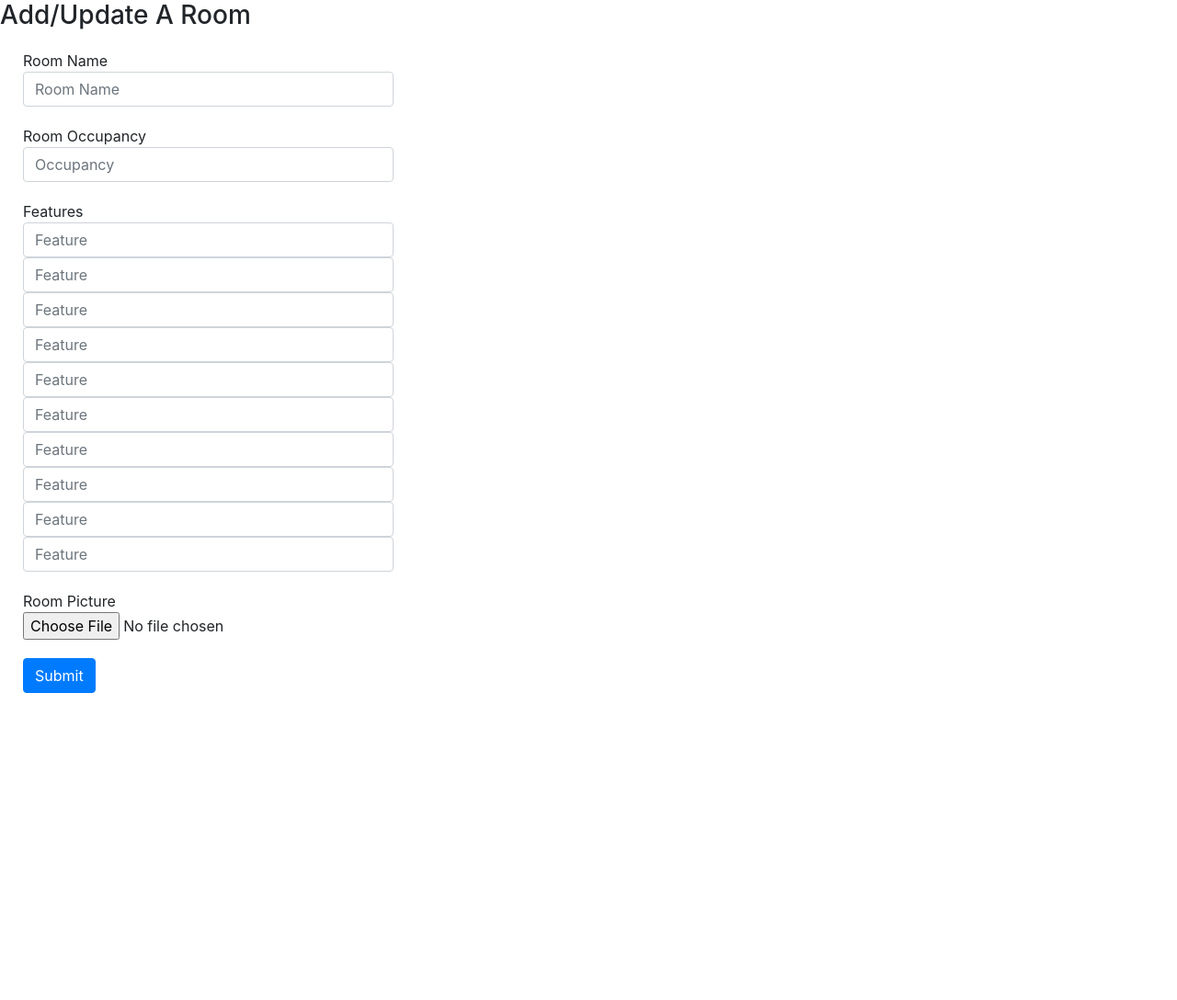
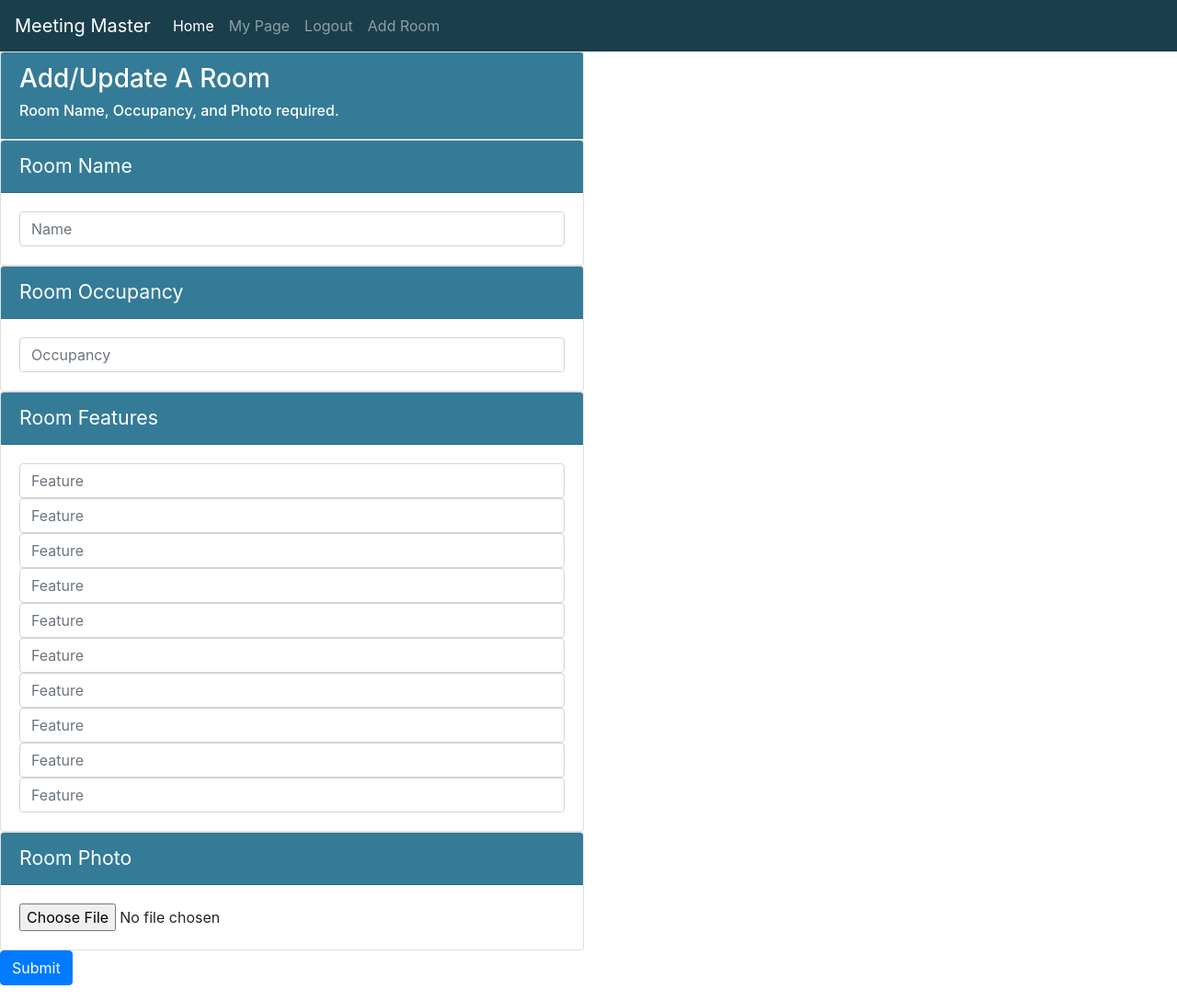
Before and after one commit to edd426/WebFinalGroupProject, a PHP site: page /WebFinalGroupProject/room.php in a window 1280 px wide. Shown: the whole page at 92% size. Before the commit the page ends 754 px from the top, so only its background shows below. Run offline with PHP 8.4, Linux system fonts and the light colour scheme; a user stored in the database is signed in; data comes from the database, SQL or seed files in the repository; both versions use the stored data as it was after the commit; data that the repository does not hold is empty.

Commit message:
corrected links, added navbar, updated style, updated database script

```diff
--- a/delete.php
+++ b/delete.php
@@ -8,7 +8,7 @@ if(!isset($_SESSION['userid'])) {
 }
 
 if (!$_SESSION['admin']){
-    header("Location: home.php"); // check this
+    header("Location: home1.php"); // check this
 }
 
 
@@ -37,7 +37,7 @@ if(isset($_GET['roomid'])){
     $sql = "UPDATE room SET Deleted=TRUE WHERE RoomID=$roomid;";
     $result = mysqli_query($conn, $sql);
 }
-header('Location: home.php');
+header('Location: home1.php');
 
 
 ?>
--- a/room.php
+++ b/room.php
@@ -8,7 +8,7 @@ if(!isset($_SESSION['userid'])) {
 }
 
 if (!$_SESSION['admin']){
-    header("Location: home.php"); // check this
+    header("Location: home1.php"); // check this
 }
 
 ?>
@@ -16,12 +16,30 @@ if (!$_SESSION['admin']){
 <html lang="en">
 <head>
     <link rel="stylesheet" href="https://stackpath.bootstrapcdn.com/bootstrap/4.1.3/css/bootstrap.min.css" integrity="sha384-MCw98/SFnGE8fJT3GXwEOngsV7Zt27NXFoaoApmYm81iuXoPkFOJwJ8ERdknLPMO" crossorigin="anonymous">
-    <link href="signup.css" type="text/css" rel="stylesheet">
+    <!--<link href="signup.css" type="text/css" rel="stylesheet">-->
+    <link href="style.css" type="text/css" rel="stylesheet">
     <script src="jquery-3.3.1.js"></script>
     <meta name="viewport" content="width=device-width, initial-scale=1">
 </head>
 <body>
-
+<nav class="navbar navbar-expand-lg navbar-dark" style="background-color: #1A3E4C;">
+  <a class="navbar-brand" href="#">Meeting Master</a>
+  <button class="navbar-toggler" type="button" data-toggle="collapse" data-target="#navbarNavAltMarkup" aria-controls="navbarNavAltMarkup" aria-expanded="false" aria-label="Toggle navigation">
+    <span class="navbar-toggler-icon"></span>
+  </button>
+  <div class="collapse navbar-collapse" id="navbarNavAltMarkup">
+    <div class="navbar-nav">
+      <a class="nav-item nav-link active" href="home1.php">Home <span class="sr-only">(current)</span></a>
+      <a class="nav-item nav-link" href="user.php">My Page</a>
+      <a class="nav-item nav-link" href="logout.php">Logout</a>
+      <?php
+        if($_SESSION['admin']){
+            echo "<a class='nav-item nav-link' href='room.php'>Add Room</a>";
+        }
+      ?>
+    </div>
+  </div>
+</nav>
 <?php
 
 $dbuser = 'root';
@@ -58,7 +76,7 @@ if(isset($_GET['roomid'])){
 
     // if RoomID doesn't exist, redirect to home page
     if(mysqli_num_rows($result)==0){
-        header("location: home.php");
+        header("location: home1.php");
     }
     // Get Name and occupancy
     $row = mysqli_fetch_array($result);
@@ -80,23 +98,48 @@ while($row = mysqli_fetch_array($result))
 
 // insert the form below
 ?>
+    <div class='form-row'>
+    <div class='col-6'>
+    <div class='card'>
+    <div class='card-header'>
         <h3>Add/Update A Room</h3>
+        <h6>Room Name, Occupancy, and Photo required.</h6>
+    </div>
+    </div>
+    </div>
+    </div>
     <form action='' method='POST' enctype='multipart/form-data'>
         <div class="form-row">
-            <div class="col-4">
+            <div class="col-6">
+                <div class='card'>
+                    <div class='card-header'>
                         Room Name
-                <input type="text" class ="form-control" id="RoomName" name="roomname" placeholder="Room Name" value="<?php echo $roomname; ?>" novalidate>
+                    </div>
+                    <div class='card-body'>
+                        <input type="text" class ="form-control" id="RoomName" name="roomname" placeholder="Name" value="<?php echo $roomname; ?>" novalidate>
+                    </div>
+                </div>
             </div>
         </div>
         <div class="form-row">
-            <div class="col-4">
+            <div class="col-6">
+                <div class='card'>
+                    <div class='card-header'>
                         Room Occupancy
+                    </div>
+                    <div class='card-body'>
                         <input type="text" class="form-control" id="Occupancy" name="roomoccupancy" value="<?php echo $occupancy; ?>"  placeholder="Occupancy">
                     </div>
                 </div>
+            </div>
+        </div>
         <div class="form-row">
-            <div class="col-4">
-            Features
+            <div class="col-6">
+                <div class='card'>
+                    <div class='card-header'>
+                        Room Features
+                    </div>
+                    <div class='card-body'>
                         <?php
                         for ($i=0; $i<10; $i++){
                             $myfeature = ($i < count($roomfeatureids)) ? $roomfeaturenames[$roomfeatureids[$i]] : '';
@@ -105,11 +148,19 @@ while($row = mysqli_fetch_array($result))
                         ?>
                     </div>
                 </div>
+            </div>
+        </div>
 
         <div class="form-row">
-            <div class="col-4">
-                Room Picture
+            <div class="col-6">
+                <div class='card'>
+                    <div class='card-header'>
+                        Room Photo
+                    </div>
+                    <div class='card-body'>
                         <input type='file' name='userFile'><br>
+                    </div>
+                </div>
             </div>
         </div>
         <div class="form-row">
@@ -158,7 +209,6 @@ if($newname!='' && $newoccupancy!='' && is_uploaded_file($_FILES['userFile']['tm
         // Update existing room
         $sql = "UPDATE room SET Name='$newname', Occupancy='$newoccupancy' WHERE room.RoomID='$roomid';";
         $result = mysqli_query($conn, $sql);
-        echo $sql;
 
         $newimg = $roomid.".".$ext;
     }else{
@@ -191,7 +241,7 @@ if($newname!='' && $newoccupancy!='' && is_uploaded_file($_FILES['userFile']['tm
     move_uploaded_file( $_FILES['userFile']['tmp_name'], $imagepath);
 
     mysqli_close();
-    header("location: home.php");
+    header("location: home1.php");
 }
 
 mysqli_close();
```
Also changed, not shown: home1.php (+6 -1 lines), user.php (+17 -1 lines), webDBSetup.sql (+5 -5 lines). Lines whose indentation alone changed are shown as unchanged.
